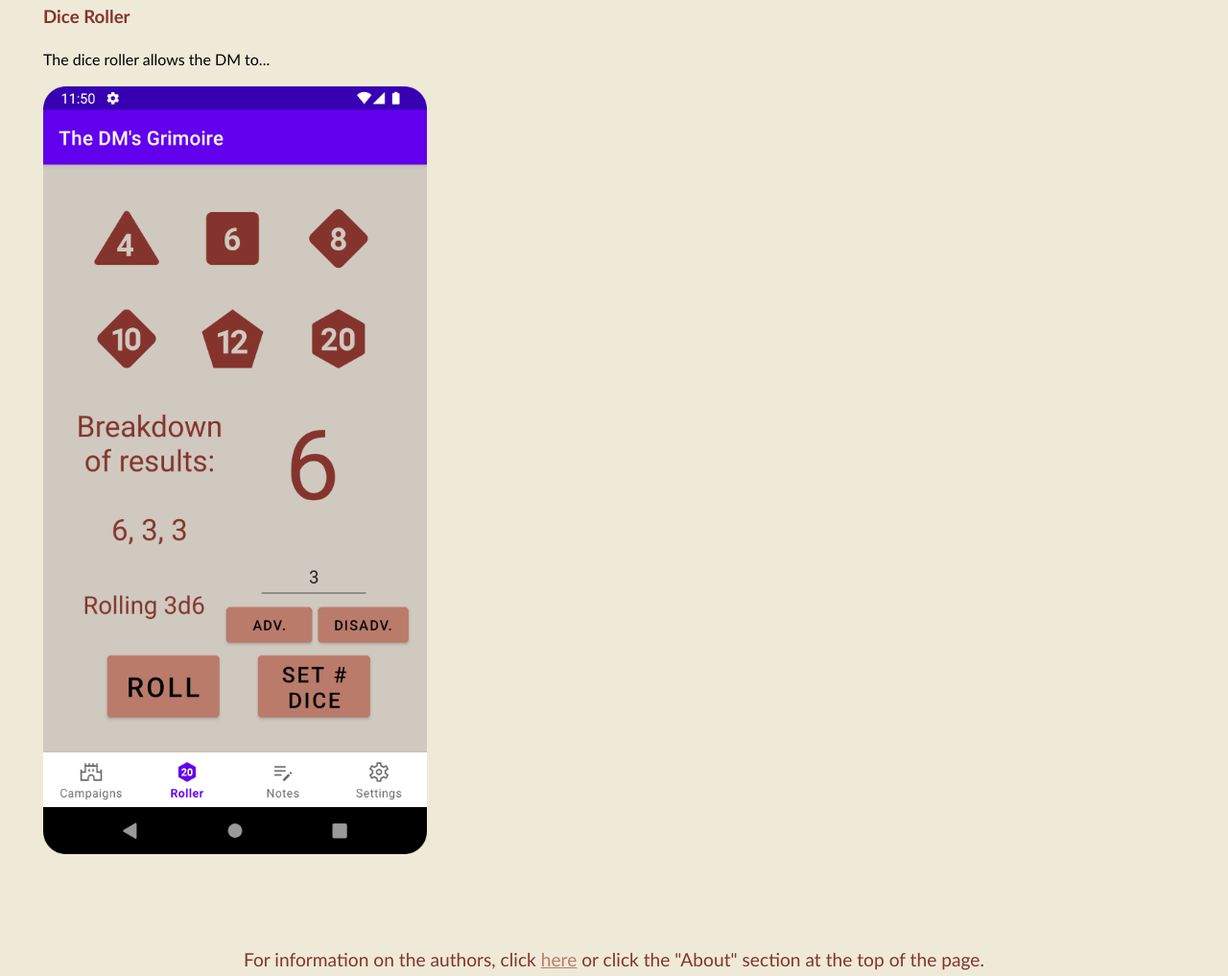
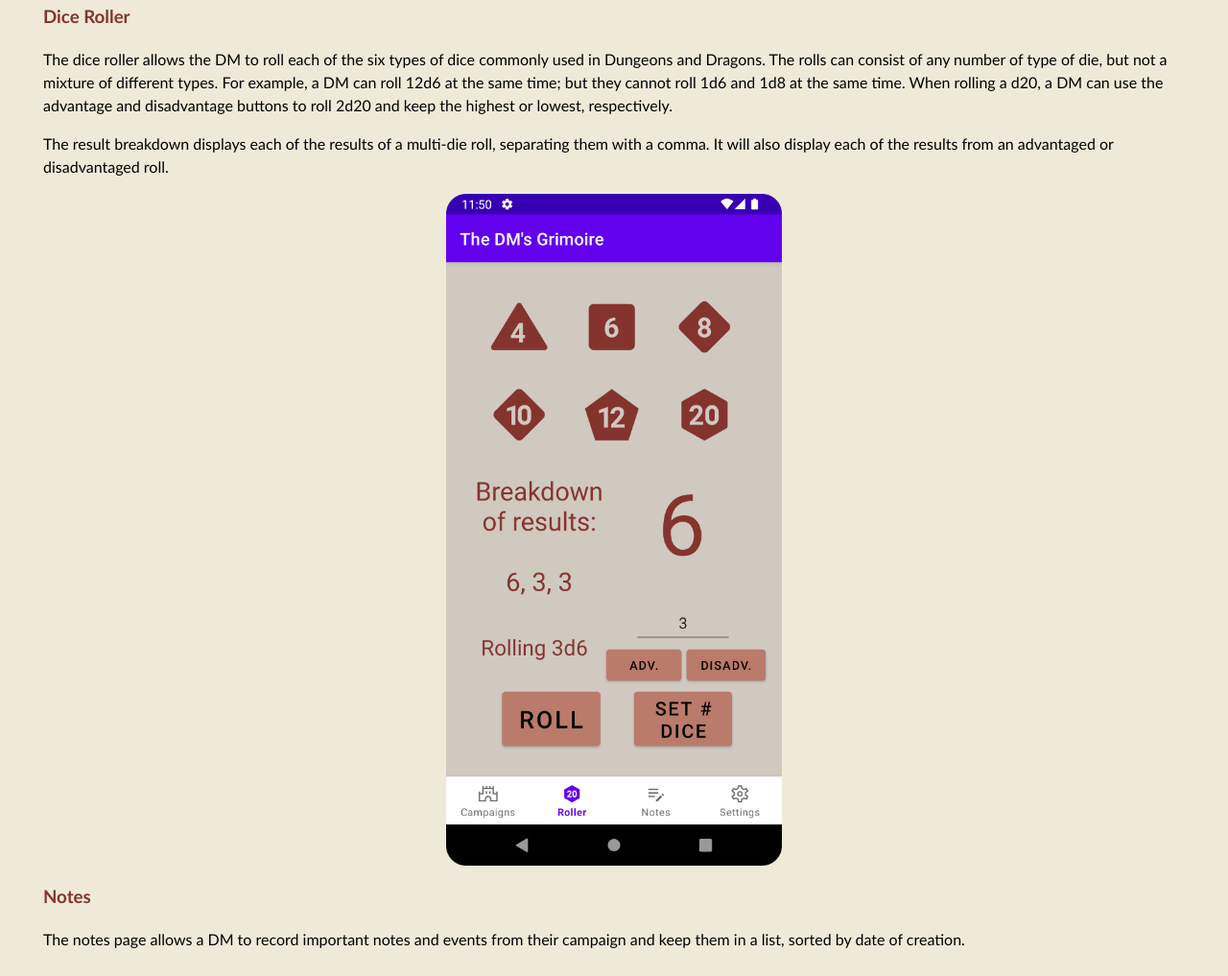
Before and after one commit to SCCapstone/BoredBards, a plain HTML site: page index.html in a window 1280 px wide. Shown: the part 598-1615 px from the top of the page at 96% size. Drawn offline with Linux system fonts and the light colour scheme.

Commit message:
Added more content to the webpage's HTML (#164)

```diff
--- a/index.html
+++ b/index.html
@@ -34,10 +34,16 @@
                 <p>The DM's Grimoire opens on a login page, which supports Google Account synchronization or raw account creation. Once a user is logged in, they can access their campaigns and players, the dice roller and their notes. Each of these is contained on a separate screen and can be accessed from the nav-bar at the bottom of each page.</p>
                 <h3>Campaigns</h3>
                 <p>The campaigns page allows a user to create, maintain and delete their campaigns. They can add or remove players and attach notes to each campaign.</p>
+                <!--Add the image source for campaigns screenshot-->
                 <img src="" alt="The campaings menu, after the login page" width="400px">
+
                 <h3>Dice Roller</h3>
-                <p>The dice roller allows the DM to...</p>
-                <img src="./website_images/diceRoller_scrsht.png" alt="A screenshot of the dice roller. Different types of dice and various options for rolling them." width="400px">
+                <p>The dice roller allows the DM to roll each of the six types of dice commonly used in Dungeons and Dragons. The rolls can consist of any number of type of die, but not a mixture of different types. For example, a DM can roll 12d6 at the same time; but they cannot roll 1d6 and 1d8 at the same time. When rolling a d20, a DM can use the advantage and disadvantage buttons to roll 2d20 and keep the highest or lowest, respectively.</p>
+                <p>The result breakdown displays each of the results of a multi-die roll, separating them with a comma. It will also display each of the results from an advantaged or disadvantaged roll.</p>
+                <img src="./website_images/diceRoller_scrsht.png" alt="A screenshot of the dice roller. Different types of dice and various options for rolling them.">
+
+                <h3>Notes</h3>
+                <p>The notes page allows a DM to record important notes and events from their campaign and keep them in a list, sorted by date of creation.</p>
             </section>
         </main>
 
--- a/styles.css
+++ b/styles.css
@@ -109,7 +109,10 @@
 }
 
 .howTo img {
-
+    display: block;
+    margin-left: auto;
+    margin-right: auto;
+    width: 350px;
 }
 
 
```
